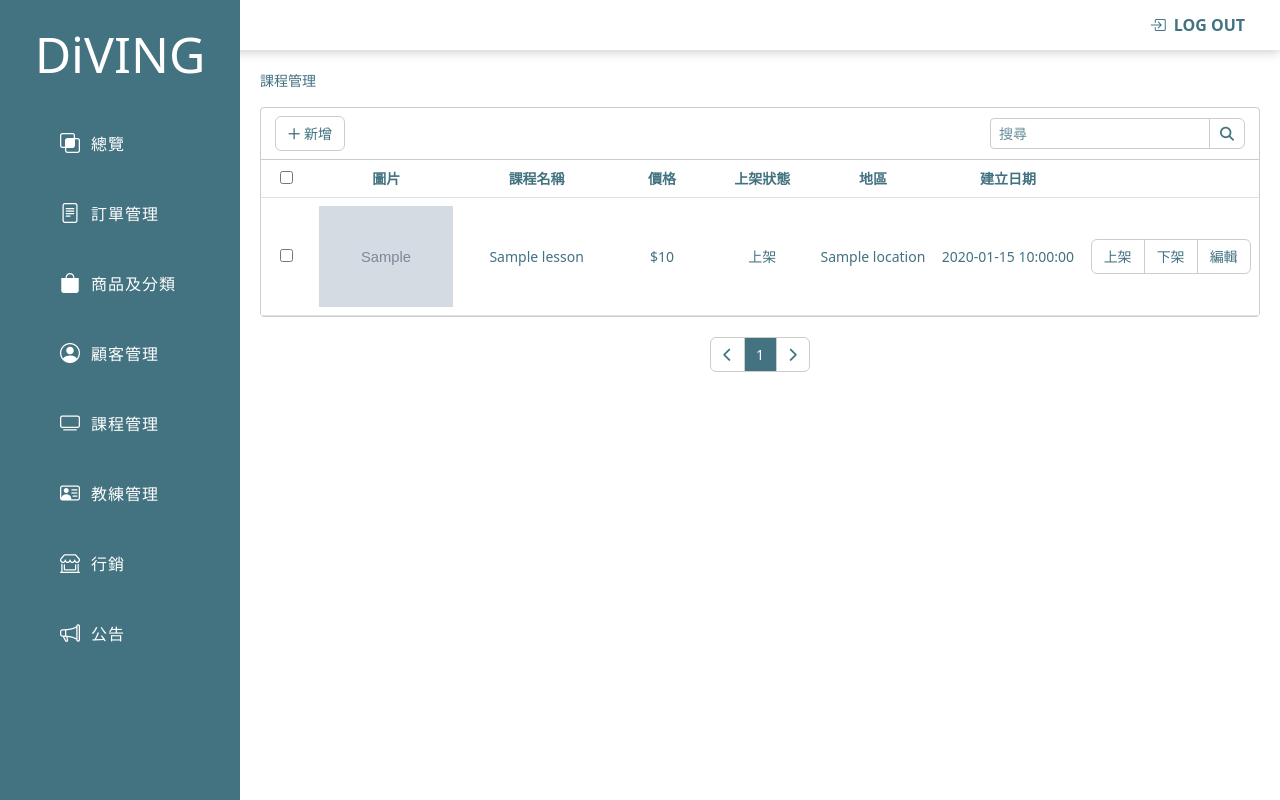
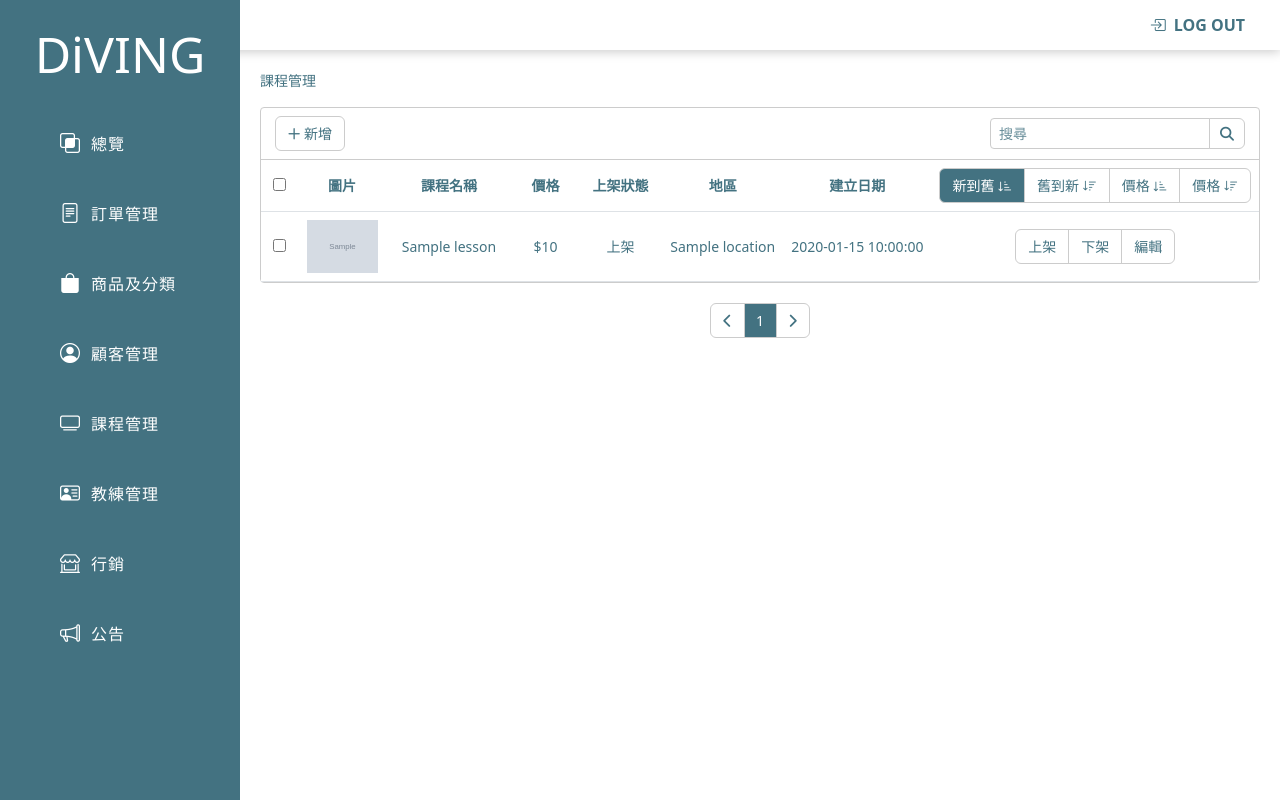
Before and after one commit to laughterhao/DV, a PHP site: page /DV/lessonList.php in a window 1280 px wide. Run offline with PHP 8.4, Linux system fonts and the light colour scheme; tables that the repository leaves empty or names only in its code hold one stand-in row (values such as "Sample post"); grey boxes marked "Sample" are stand-in pictures.

Commit message:
新增排序

```diff
--- a/lesson/css/list.css
+++ b/lesson/css/list.css
@@ -235,6 +235,11 @@ header {
     color: var(--main-color-);
 }
 
+.btnActive{
+    color: #fff;
+    background: var(--main-color-);
+}
+
 .page-active{
     color: #fff;
     background-color: var(--main-color-);
--- a/lesson/lessonList.php
+++ b/lesson/lessonList.php
@@ -15,14 +15,32 @@ if (isset($_GET["search"])) {
     JOIN location ON lesson.location = location.id
     WHERE (lesson.name LIKE '%$search%' OR lesson.location LIKE '%$search%') AND (valid = 1 OR valid = 0)
     ORDER BY id DESC";
-} elseif (isset($_GET["page"])) {
+} elseif (isset($_GET["page"]) && isset($_GET["order"])) {
     $page = $_GET["page"];
+    $order = $_GET["order"];
+    switch ($order) {
+        case 1:
+            $orderSql = "id DESC";
+            break;
+        case 2:
+            $orderSql = "id ASC";
+            break;
+        case 3:
+            $orderSql = "price ASC";
+            break;
+        case 4:
+            $orderSql = "price DESC";
+            break;
+        default:
+            $orderSql = "id DESC";
+    }
     $startItem = ($page - 1) * $perPage;
     $sql = "SELECT lesson.*, location.name AS location_name FROM lesson
     JOIN location ON lesson.location = location.id
-    WHERE valid=1 OR valid=0 ORDER BY id DESC LIMIT $startItem,$perPage";
+    WHERE valid=1 OR valid=0 ORDER BY $orderSql LIMIT $startItem,$perPage";
 } else {
     $page = 1;
+    $order = 1;
     $sql = "SELECT lesson.*, location.name AS location_name FROM lesson
     JOIN location ON lesson.location = location.id
     WHERE valid=1 OR valid=0 ORDER BY id DESC LIMIT 0,$perPage";
@@ -72,6 +90,7 @@ $rows = $result->fetch_all(MYSQLI_ASSOC);
                 <div class="breadcrumb">
                     <a href="lessonList.php" class="text-main-color">課程管理</a>
                 </div>
+
                 <div class="list-box">
                     <div class="list-action text-nowrap">
                         <div class="d-flex justify-content-between align-items-center">
@@ -95,7 +114,7 @@ $rows = $result->fetch_all(MYSQLI_ASSOC);
                         <form action="editStatus.php" method="post">
                             <table class="table text-nowrap">
                                 <thead>
-                                    <tr class="text-center">
+                                    <tr class="text-center align-middle">
                                         <th class="selectAll"><input type="checkbox" id="selectAll"></th>
                                         <th class="img">圖片</th>
                                         <th class="name">課程名稱</th>
@@ -103,12 +122,23 @@ $rows = $result->fetch_all(MYSQLI_ASSOC);
                                         <th class="status">上架狀態</th>
                                         <th class="status">地區</th>
                                         <th class="created-at">建立日期</th>
-                                        <th class="edit-box"></th>
+                                        <th class="edit-box">
+                                            <div class="btn-group">
+                                                <a class="btn
+                                                <?php if ($order == 1) echo "btnActive"?>" href="lessonList.php?page=<?= $page ?>&order=1">新到舊 <i class="bi bi-sort-down-alt"></i></a>
+                                                <a class="btn
+                                                <?php if ($order == 2) echo "btnActive"?>" href="lessonList.php?page=<?= $page ?>&order=2">舊到新 <i class="bi bi-sort-down"></i></a>
+                                                <a class="btn
+                                                <?php if ($order == 3) echo "btnActive"?>" href="lessonList.php?page=<?= $page ?>&order=3">價格 <i class="bi bi-sort-down-alt"></i></a>
+                                                <a class="btn
+                                                <?php if ($order == 4) echo "btnActive"?>" href="lessonList.php?page=<?= $page ?>&order=4">價格 <i class="bi bi-sort-down"></i></a>
+                                            </div>
+                                        </th>
                                     </tr>
                                 </thead>
                                 <tbody>
                                     <?php foreach ($rows as $row) : ?>
-                                        <div class="modal fade" id="alertModal" tabindex="-1" aria-labelledby="" aria-hidden="true">
+                                        <div class=" modal fade" id="alertModal" tabindex="-1" aria-labelledby="" aria-hidden="true">
                                                     <div class="modal-dialog modal-sm">
                                                         <div class="modal-content">
                                                             <div class="modal-header">
@@ -204,7 +234,7 @@ $rows = $result->fetch_all(MYSQLI_ASSOC);
                             </li>
                             <?php for ($i = 1; $i <= $pageCount; $i++) : ?>
                                 <li class="btn page-item <?php if ($page == $i) echo "page-active" ?>">
-                                    <a class="page-link" href="lessonList.php?page=<?= $i ?>"><?= $i ?></a>
+                                    <a class="page-link" href="lessonList.php?page=<?= $i ?>&order=<?= $order ?>"><?= $i ?></a>
                                 </li>
                             <?php endfor ?>
                             <li class="btn page-item">
```
Lines whose indentation alone changed are shown as unchanged.
